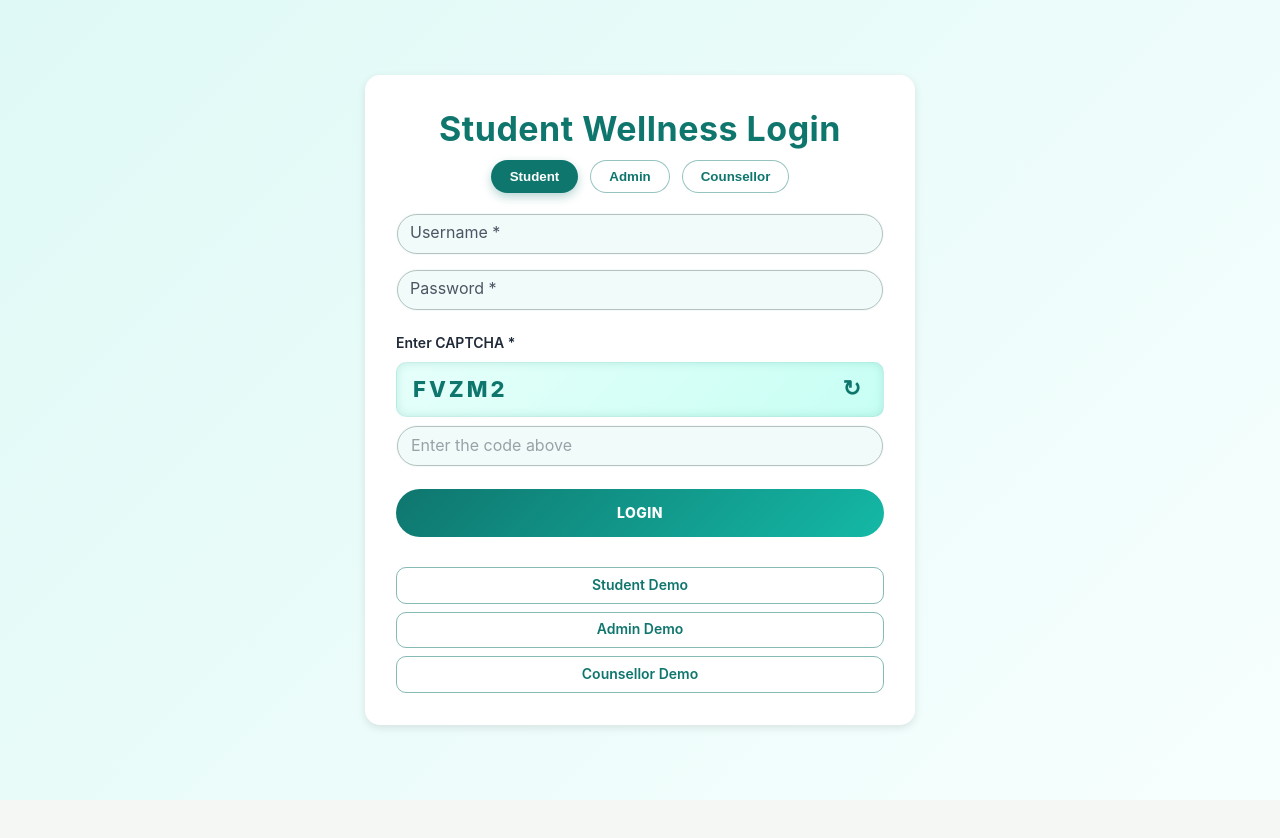
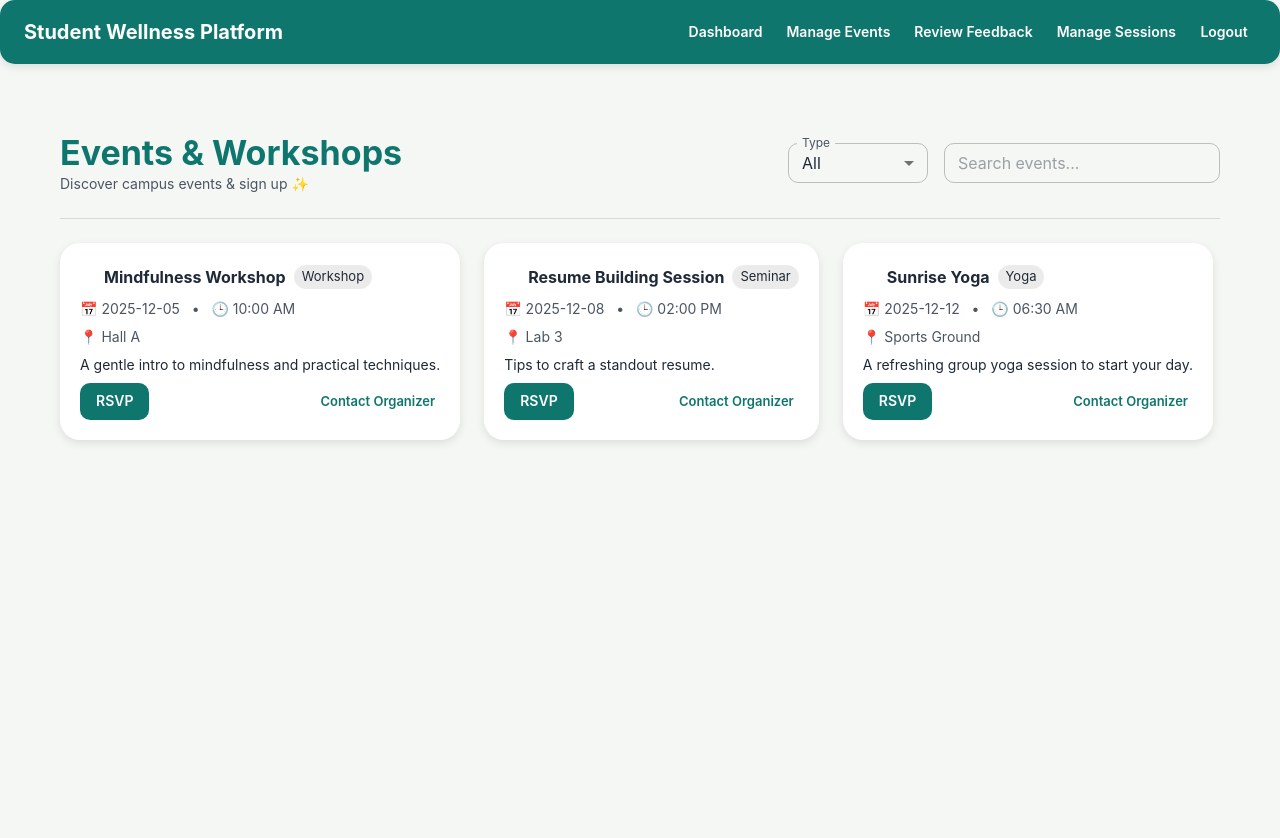
Before and after one commit to Harshi3107/student-wellness-platform, a React (Create React App) app: page /events in a window 1280 px wide. Before the commit this address led to /. Shown: the top 838 px of the page. Before the commit the page ends 800 px from the top, so only its background shows below. Built offline with nearby package versions, Linux system fonts and the light colour scheme; sample sign-in values are in the browser's storage; some icons are missing.

Commit message:
Updated navbar, routes, login system, student/admin/counsellor navigation

```diff
--- a/src/App.js
+++ b/src/App.js
@@ -1,62 +1,57 @@
+// src/App.js
 import React from "react";
-import {
-  BrowserRouter as Router,
-  Routes,
-  Route,
-  useLocation,
-} from "react-router-dom";
-
+import { BrowserRouter as Router, Routes, Route } from "react-router-dom";
 import { ThemeProvider } from "@mui/material/styles";
 import { CssBaseline, Box } from "@mui/material";
 import theme from "./theme";
 
-// Components
 import Navbar from "./components/Navbar";
 import ProtectedRoute from "./components/ProtectedRoute";
+import EventsPage from "./components/EventsPage";
 
-// Pages
+// Pages (student / admin / counsellor / resources / misc)
+import StudentDashboard from "./Pages/StudentDashboard";
+import AdminDashboard from "./Pages/AdminDashboard";
+import CounsellorDashboard from "./Pages/CounsellorDashboard";
+import Login from "./Pages/Login";
+import Connect from "./Pages/Connect";
 import About from "./Pages/About";
-import Login from "./Pages/Login";
-import StudentDashboard from "./Pages/StudentDashboard";
-import Connect from "./Pages/Connect";
 import Feedback from "./Pages/Feedback";
-import Events from "./Pages/Events";
 
-import AdminDashboard from "./Pages/AdminDashboard";
+// Admin pages
 import AdminEvents from "./Pages/AdminEvents";
 import AdminFeedback from "./Pages/AdminFeedback";
 
-import CounsellorDashboard from "./Pages/CounsellorDashboard";
-import CounsellorSessions from "./Pages/CounsellorSessions";
-import CounsellorNotes from "./Pages/CounsellorNotes";
-
-import StudentSessions from "./Pages/StudentSessions";
+// Admin sessions management (page)
 import AdminSessions from "./Pages/AdminSessions";
 
-// Student Wellness Add-ons
-import DailyRoutine from "./Pages/DailyRoutine";
+// Resource pages (student)
 import StudyPlanner from "./Pages/StudyPlanner";
 import MindfulBreathing from "./Pages/MindfulBreathing";
 import SleepHygiene from "./Pages/SleepHygiene";
 import NutritionBasics from "./Pages/NutritionBasics";
 
-// --------------------
-function AppContent() {
-  const location = useLocation();
-  const hideNavbar = location.pathname === "/";
+// Daily routine / calendar page
+import DailyRoutine from "./Pages/DailyRoutine";
 
+// Counsellor sub-pages
+import CounsellorNotes from "./Pages/CounsellorNotes";
+import CounsellorSessions from "./Pages/CounsellorSessions";
+
+function App() {
   return (
-    <>
-      {!hideNavbar && <Navbar />}
-
-      <Box sx={{ p: hideNavbar ? 0 : 3, minHeight: "100vh" }}>
+    <ThemeProvider theme={theme}>
+      <CssBaseline />
+      <Router>
+        <Navbar />
+        <Box sx={{ p: 3, minHeight: "100vh" }}>
           <Routes>
             {/* Public */}
             <Route path="/" element={<Login />} />
             <Route path="/about" element={<About />} />
             <Route path="/feedback" element={<Feedback />} />
 
-          {/* Student */}
+            {/* Student routes */}
             <Route
               path="/student-dashboard"
               element={
@@ -65,6 +60,25 @@ function AppContent() {
                 </ProtectedRoute>
               }
             />
+
+            <Route
+              path="/events"
+              element={
+                <ProtectedRoute allowedRoles={["student", "admin"]}>
+                  <EventsPage />
+                </ProtectedRoute>
+              }
+            />
+
+            <Route
+              path="/connect"
+              element={
+                <ProtectedRoute allowedRoles={["student"]}>
+                  <Connect />
+                </ProtectedRoute>
+              }
+            />
+
             <Route
               path="/daily-routine"
               element={
@@ -73,6 +87,8 @@ function AppContent() {
                 </ProtectedRoute>
               }
             />
+
+            {/* Student resource pages */}
             <Route
               path="/study-planner"
               element={
@@ -81,6 +97,7 @@ function AppContent() {
                 </ProtectedRoute>
               }
             />
+
             <Route
               path="/mindful-breathing"
               element={
@@ -89,6 +106,7 @@ function AppContent() {
                 </ProtectedRoute>
               }
             />
+
             <Route
               path="/sleep-hygiene"
               element={
@@ -97,6 +115,7 @@ function AppContent() {
                 </ProtectedRoute>
               }
             />
+
             <Route
               path="/nutrition-basics"
               element={
@@ -105,32 +124,8 @@ function AppContent() {
                 </ProtectedRoute>
               }
             />
-          <Route
-            path="/events"
-            element={
-              <ProtectedRoute allowedRoles={["student", "admin"]}>
-                <Events />
-              </ProtectedRoute>
-            }
-          />
-          <Route
-            path="/connect"
-            element={
-              <ProtectedRoute allowedRoles={["student"]}>
-                <Connect />
-              </ProtectedRoute>
-            }
-          />
-          <Route
-            path="/student-sessions"
-            element={
-              <ProtectedRoute allowedRoles={["student"]}>
-                <StudentSessions />
-              </ProtectedRoute>
-            }
-          />
 
-          {/* Admin */}
+            {/* Admin routes */}
             <Route
               path="/admin-dashboard"
               element={
@@ -139,24 +134,27 @@ function AppContent() {
                 </ProtectedRoute>
               }
             />
+
             <Route
-            path="/admin-events"
+              path="/admin/events"
               element={
                 <ProtectedRoute allowedRoles={["admin"]}>
                   <AdminEvents />
                 </ProtectedRoute>
               }
             />
+
             <Route
-            path="/admin-feedback"
+              path="/admin/feedback"
               element={
                 <ProtectedRoute allowedRoles={["admin"]}>
                   <AdminFeedback />
                 </ProtectedRoute>
               }
             />
+
             <Route
-            path="/admin-sessions"
+              path="/admin/sessions"
               element={
                 <ProtectedRoute allowedRoles={["admin"]}>
                   <AdminSessions />
@@ -164,7 +162,7 @@ function AppContent() {
               }
             />
 
-          {/* Counsellor */}
+            {/* Counsellor routes */}
             <Route
               path="/counsellor-dashboard"
               element={
@@ -173,36 +171,32 @@ function AppContent() {
                 </ProtectedRoute>
               }
             />
+
             <Route
-            path="/sessions"
+              path="/counsellor/notes"
+              element={
+                <ProtectedRoute allowedRoles={["counsellor"]}>
+                  <CounsellorNotes />
+                </ProtectedRoute>
+              }
+            />
+
+            <Route
+              path="/counsellor/sessions"
               element={
                 <ProtectedRoute allowedRoles={["counsellor"]}>
                   <CounsellorSessions />
                 </ProtectedRoute>
               }
             />
-          <Route
-            path="/session-details"
-            element={
-              <ProtectedRoute allowedRoles={["counsellor"]}>
-                <CounsellorNotes />
-              </ProtectedRoute>
-            }
-          />
+
+            {/* Fallback: redirect to login */}
+            <Route path="*" element={<Login />} />
           </Routes>
         </Box>
-    </>
-  );
-}
-
-// --------------------
-export default function App() {
-  return (
-    <ThemeProvider theme={theme}>
-      <CssBaseline />
-      <Router>
-        <AppContent />
       </Router>
     </ThemeProvider>
   );
 }
+
+export default App;
--- a/src/Pages/Login.jsx
+++ b/src/Pages/Login.jsx
@@ -1,18 +1,15 @@
+// src/Pages/Login.jsx
 import React, { useEffect, useState } from "react";
-import {
-  Box,
-  Paper,
-  Typography,
-  TextField,
-  Button,
-  Stack,
-} from "@mui/material";
-import "../Pages/Login.css";
+import { Box, Paper, Typography, TextField, Button, Stack } from "@mui/material";
+import { useNavigate } from "react-router-dom";
+import "./Login.css"; // Login.css should be in the same Pages folder
 
 export default function Login() {
   const CACHE_KEY = "swell_login_cache_v1";
+  const AUTH_KEY = "swell_auth_v1";
+  const navigate = useNavigate();
 
-  // Load cache
+  // Load small cache for convenience
   const initial = (() => {
     try {
       const raw = localStorage.getItem(CACHE_KEY);
@@ -30,7 +27,7 @@ export default function Login() {
   const [captcha, setCaptcha] = useState("");
   const [captchaInput, setCaptchaInput] = useState("");
 
-  // Save cache
+  // persist small cache
   useEffect(() => {
     try {
       const payload = { role, username, password };
@@ -38,13 +35,11 @@ export default function Login() {
     } catch {}
   }, [role, username, password]);
 
-  // Generate CAPTCHA
+  // generate captcha
   function generateCaptcha() {
     const chars = "ABCDEFGHJKLMNPQRSTUVWXYZ23456789";
     let code = "";
-    for (let i = 0; i < 5; i++) {
-      code += chars[Math.floor(Math.random() * chars.length)];
-    }
+    for (let i = 0; i < 5; i++) code += chars[Math.floor(Math.random() * chars.length)];
     setCaptcha(code);
   }
 
@@ -52,6 +47,7 @@ export default function Login() {
     generateCaptcha();
   }, []);
 
+  // demo fillers
   function fillDemo(roleKey) {
     if (roleKey === "student") {
       setRole("student");
@@ -70,37 +66,50 @@ export default function Login() {
     setCaptchaInput("");
   }
 
+  // when login is successful, write auth and navigate
+  function handleSuccessfulLogin() {
+    const authObj = { username: username.trim(), role, loggedAt: Date.now() };
+    try {
+      localStorage.setItem(AUTH_KEY, JSON.stringify(authObj));
+    } catch {}
+    if (role === "student") navigate("/student-dashboard");
+    else if (role === "admin") navigate("/admin-dashboard");
+    else if (role === "counsellor") navigate("/counsellor-dashboard");
+    else navigate("/");
+  }
+
   function onSubmit(e) {
     e.preventDefault();
 
+    // captcha validation
     if (captchaInput.trim().toUpperCase() !== captcha.toUpperCase()) {
-      alert("Incorrect CAPTCHA. Try again.");
+      alert("Incorrect CAPTCHA. Please try again.");
       generateCaptcha();
       setCaptchaInput("");
       return;
     }
 
     if (!username.trim() || !password) {
-      alert("Please enter username & password.");
+      alert("Please enter username and password.");
       return;
     }
 
     setBusy(true);
+    // simulate authentication delay; replace with real API later
     setTimeout(() => {
       setBusy(false);
-      alert(`Logged in as ${role}`);
-    }, 700);
+      // For now any credentials are accepted (or use demo buttons)
+      handleSuccessfulLogin();
+    }, 600);
   }
 
   return (
     <Box className="login-page-outer">
       <Paper elevation={6} className="login-card">
-        <Typography variant="h4" className="login-title">
-          Student Wellness Login
-        </Typography>
+        <Typography variant="h4" className="login-title">Student Wellness Login</Typography>
 
         {/* ROLE SELECTOR */}
-        <div className="role-selector">
+        <div className="role-selector" role="tablist" aria-label="Select role">
           <button
             className={`role-btn ${role === "student" ? "active-role" : ""}`}
             onClick={() => setRole("student")}
@@ -134,6 +143,7 @@ export default function Login() {
             fullWidth
             size="small"
             className="login-input"
+            autoComplete="username"
           />
 
           <TextField
@@ -144,23 +154,20 @@ export default function Login() {
             fullWidth
             size="small"
             className="login-input"
+            autoComplete="current-password"
           />
 
           {/* CAPTCHA */}
           <Stack spacing={1} sx={{ mt: 1 }}>
-            <Typography sx={{ fontWeight: 600, fontSize: "14px" }}>
-              Enter CAPTCHA *
-            </Typography>
+            <Typography sx={{ fontWeight: 600, fontSize: "14px" }}>Enter CAPTCHA *</Typography>
 
-            <Box className="captcha-box">
+            <Box className="captcha-box" role="img" aria-label="captcha">
               <span className="captcha-text">{captcha}</span>
               <button
                 type="button"
                 className="captcha-refresh"
-                onClick={() => {
-                  generateCaptcha();
-                  setCaptchaInput("");
-                }}
+                onClick={() => { generateCaptcha(); setCaptchaInput(""); }}
+                aria-label="Refresh captcha"
               >
                 ↻
               </button>
@@ -173,6 +180,7 @@ export default function Login() {
               fullWidth
               size="small"
               className="login-input"
+              inputProps={{ "aria-label": "captcha input" }}
             />
           </Stack>
 
@@ -187,17 +195,10 @@ export default function Login() {
             {busy ? "Please wait..." : "LOGIN"}
           </Button>
 
-          {/* DEMO BUTTONS */}
           <Stack spacing={1} sx={{ mt: 2 }}>
-            <Button variant="outlined" onClick={() => fillDemo("student")}>
-              Student Demo
-            </Button>
-            <Button variant="outlined" onClick={() => fillDemo("admin")}>
-              Admin Demo
-            </Button>
-            <Button variant="outlined" onClick={() => fillDemo("counsellor")}>
-              Counsellor Demo
-            </Button>
+            <Button variant="outlined" onClick={() => fillDemo("student")}>Student Demo</Button>
+            <Button variant="outlined" onClick={() => fillDemo("admin")}>Admin Demo</Button>
+            <Button variant="outlined" onClick={() => fillDemo("counsellor")}>Counsellor Demo</Button>
           </Stack>
         </form>
       </Paper>
--- a/src/components/Navbar.jsx
+++ b/src/components/Navbar.jsx
@@ -1,168 +1,87 @@
+// src/components/Navbar.jsx
 import React from "react";
-import { AppBar, Toolbar, Typography, Button, Box } from "@mui/material";
+import { AppBar, Toolbar, Button, Typography, Box } from "@mui/material";
 import { Link, useNavigate } from "react-router-dom";
 
-const Navbar = () => {
+export default function Navbar() {
   const navigate = useNavigate();
-  const userRole = localStorage.getItem("userRole");
 
-  const handleLogout = () => {
-    localStorage.removeItem("userRole");
-    localStorage.removeItem("counsellorName");
-    localStorage.removeItem("studentEmail");
-    localStorage.removeItem("studentName");
+  // Read new login system auth from localStorage
+  let auth = null;
+  try {
+    const raw = localStorage.getItem("swell_auth_v1");
+    if (raw) auth = JSON.parse(raw);
+  } catch {
+    auth = null;
+  }
+
+  const role = auth?.role || null;
+
+  function logout() {
+    localStorage.removeItem("swell_auth_v1");
     navigate("/");
-  };
+  }
 
   return (
-    <AppBar
-      position="static"
-      sx={{
-        backgroundColor: "#0f766e",
-        boxShadow: "0 2px 6px rgba(0,0,0,0.15)",
-        borderBottomLeftRadius: "0.5rem",
-        borderBottomRightRadius: "0.5rem",
-      }}
-    >
-      <Toolbar>
+    <AppBar position="static" color="primary" sx={{ mb: 3 }}>
+      <Toolbar sx={{ display: "flex", justifyContent: "space-between", gap: 2 }}>
+
+        {/* Title / Logo */}
         <Typography
           variant="h6"
           component={Link}
-          to={
-            userRole === "admin"
-              ? "/admin-dashboard"
-              : userRole === "student"
-              ? "/student-dashboard"
-              : userRole === "counsellor"
-              ? "/counsellor-dashboard"
-              : "/"
-          }
-          sx={{
-            flexGrow: 1,
-            color: "#fff",
-            textDecoration: "none",
-            fontWeight: "bold",
-            cursor: "pointer",
-            "&:hover": { textDecoration: "underline" },
-          }}
+          to="/"
+          sx={{ textDecoration: "none", color: "white", fontWeight: 700 }}
         >
-          {userRole === "admin"
-            ? "Admin Dashboard 🌿"
-            : userRole === "student"
-            ? "Student Dashboard 🌿"
-            : userRole === "counsellor"
-            ? "Counsellor Dashboard 🌿"
-            : "Student Wellness 🌿"}
+          Student Wellness Platform
         </Typography>
 
-        <Box sx={{ display: "flex", alignItems: "center", gap: 2 }}>
-          {/* Public */}
-          <Button component={Link} to="/about" sx={{ color: "#fff" }}>
-            About
-          </Button>
+        {/* Nav items */}
+        <Box sx={{ display: "flex", gap: 1, alignItems: "center", flexWrap: "wrap" }}>
 
-          {/* STUDENT NAV */}
-          {userRole === "student" && (
+          {/* Student menu */}
+          {role === "student" && (
             <>
-              <Button component={Link} to="/events" sx={{ color: "#fff" }}>
-                Events
-              </Button>
-              <Button component={Link} to="/connect" sx={{ color: "#fff" }}>
-                Book Session
-              </Button>
-              <Button
-                component={Link}
-                to="/student-sessions"
-                sx={{ color: "#fff" }}
-              >
-                My Sessions
-              </Button>
-              <Button component={Link} to="/feedback" sx={{ color: "#fff" }}>
-                Feedback
-              </Button>
-              <Button
-                component={Link}
-                to="/student-dashboard"
-                sx={{ color: "#fff" }}
-              >
-                Dashboard
-              </Button>
+              <Button color="inherit" component={Link} to="/student-dashboard">Dashboard</Button>
+              <Button color="inherit" component={Link} to="/events">Events & Workshops</Button>
+              <Button color="inherit" component={Link} to="/connect">Counsellor Connect</Button>
+              <Button color="inherit" component={Link} to="/feedback">Feedback</Button>
             </>
           )}
 
-          {/* ADMIN NAV */}
-          {userRole === "admin" && (
+          {/* Admin menu */}
+          {role === "admin" && (
             <>
-              <Button component={Link} to="/admin-events" sx={{ color: "#fff" }}>
-                Manage Events
-              </Button>
-              <Button
-                component={Link}
-                to="/admin-feedback"
-                sx={{ color: "#fff" }}
-              >
-                Feedback
-              </Button>
-              <Button
-                component={Link}
-                to="/admin-sessions"
-                sx={{ color: "#fff" }}
-              >
-                Manage Sessions
-              </Button>
-              <Button
-                component={Link}
-                to="/admin-dashboard"
-                sx={{ color: "#fff" }}
-              >
-                Dashboard
-              </Button>
+              <Button color="inherit" component={Link} to="/admin-dashboard">Dashboard</Button>
+              <Button color="inherit" component={Link} to="/admin/events">Manage Events</Button>
+              <Button color="inherit" component={Link} to="/admin/feedback">Review Feedback</Button>
+              <Button color="inherit" component={Link} to="/admin/sessions">Manage Sessions</Button>
             </>
           )}
 
-          {/* COUNSELLOR NAV */}
-          {userRole === "counsellor" && (
+          {/* Counsellor menu */}
+          {role === "counsellor" && (
             <>
-              <Button
-                component={Link}
-                to="/counsellor-dashboard"
-                sx={{ color: "#fff" }}
-              >
-                Dashboard
-              </Button>
-              <Button component={Link} to="/sessions" sx={{ color: "#fff" }}>
-                Sessions
-              </Button>
-              <Button
-                component={Link}
-                to="/session-details"
-                sx={{ color: "#fff" }}
-              >
-                Session Details & Notes
-              </Button>
+              <Button color="inherit" component={Link} to="/counsellor-dashboard">Dashboard</Button>
+              <Button color="inherit" component={Link} to="/counsellor/sessions">Sessions</Button>
+              <Button color="inherit" component={Link} to="/counsellor/notes">Notes</Button>
+            </>
+          )}
+
+          {/* If not logged in, show minimal nav (optional) */}
+          {!role && (
+            <>
+              <Button color="inherit" component={Link} to="/">Sign In</Button>
+              <Button color="inherit" component={Link} to="/about">About</Button>
             </>
           )}
 
           {/* Logout */}
-          {userRole && (
-            <Button
-              onClick={handleLogout}
-              sx={{
-                color: "#fff",
-                border: "2px solid #fff",
-                borderRadius: "10px",
-                px: 2,
-                fontWeight: "bold",
-                "&:hover": { backgroundColor: "#fff", color: "#0f766e" },
-              }}
-            >
-              Logout
-            </Button>
+          {role && (
+            <Button color="inherit" onClick={logout}>Logout</Button>
           )}
         </Box>
       </Toolbar>
     </AppBar>
   );
-};
-
-export default Navbar;
+}
--- a/src/components/ProtectedRoute.jsx
+++ b/src/components/ProtectedRoute.jsx
@@ -1,20 +1,33 @@
+// src/components/ProtectedRoute.jsx
 import React from "react";
 import { Navigate } from "react-router-dom";
 
-const ProtectedRoute = ({ children, allowedRoles }) => {
-  const userRole = localStorage.getItem("userRole");
+/**
+ * ProtectedRoute: allows access to children only when localStorage 'swell_auth_v1'
+ * exists and contains a role included in allowedRoles.
+ *
+ * Props:
+ *  - allowedRoles: array of strings, e.g. ["student","admin"]
+ *  - children: component to render
+ */
+export default function ProtectedRoute({ allowedRoles = [], children }) {
+  let auth = null;
+  try {
+    const raw = localStorage.getItem("swell_auth_v1");
+    if (raw) auth = JSON.parse(raw);
+  } catch (e) {
+    auth = null;
+  }
 
-  if (!userRole) {
-    // Not logged in
+  if (!auth || !auth.role) {
     return <Navigate to="/" replace />;
   }
 
-  if (!allowedRoles.includes(userRole)) {
-    // Logged in but wrong role
-    return <Navigate to={`/${userRole}-dashboard`} replace />;
+  if (Array.isArray(allowedRoles) && allowedRoles.length > 0) {
+    if (!allowedRoles.includes(auth.role)) {
+      return <Navigate to="/" replace />;
+    }
   }
 
   return children;
-};
-
-export default ProtectedRoute;
+}
```
Lines whose indentation alone changed are shown as unchanged.
